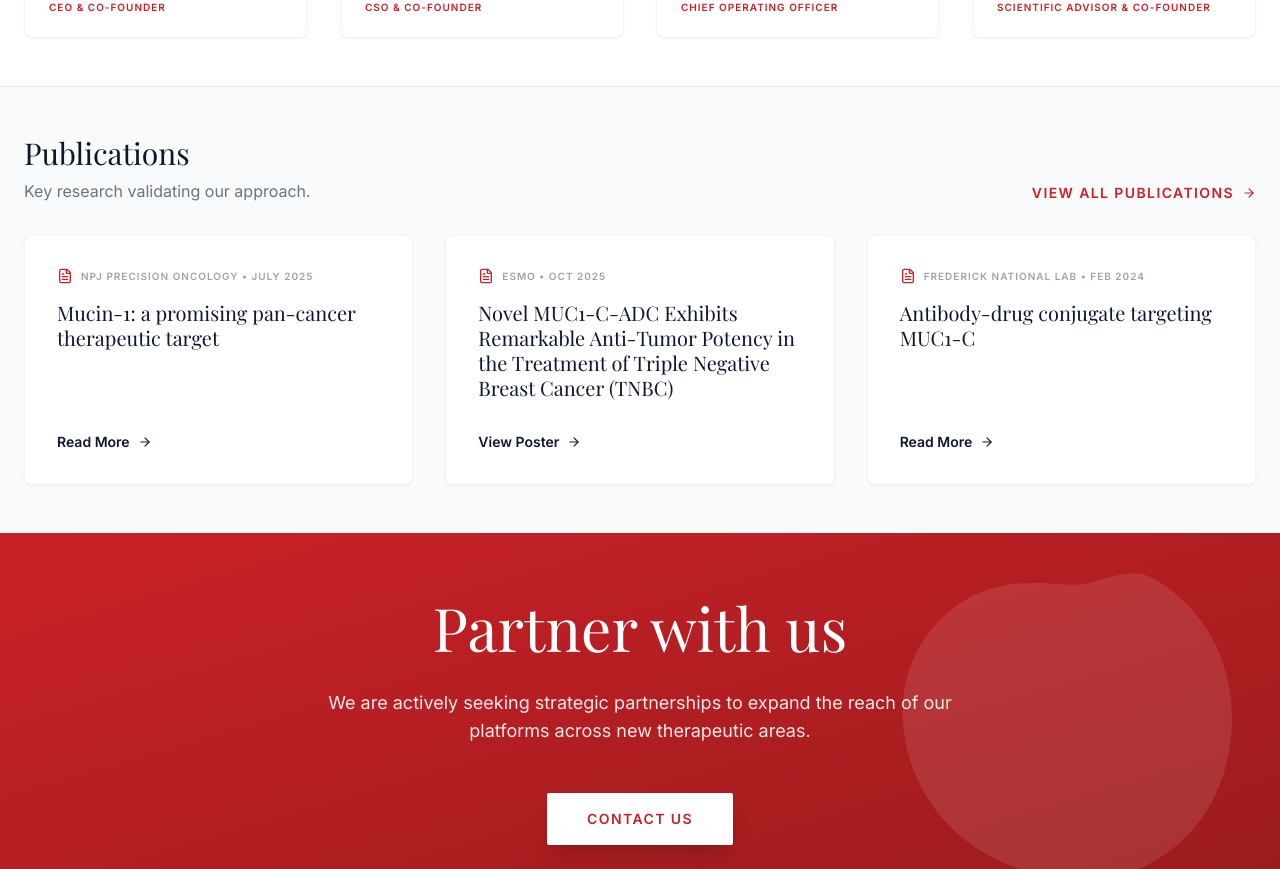
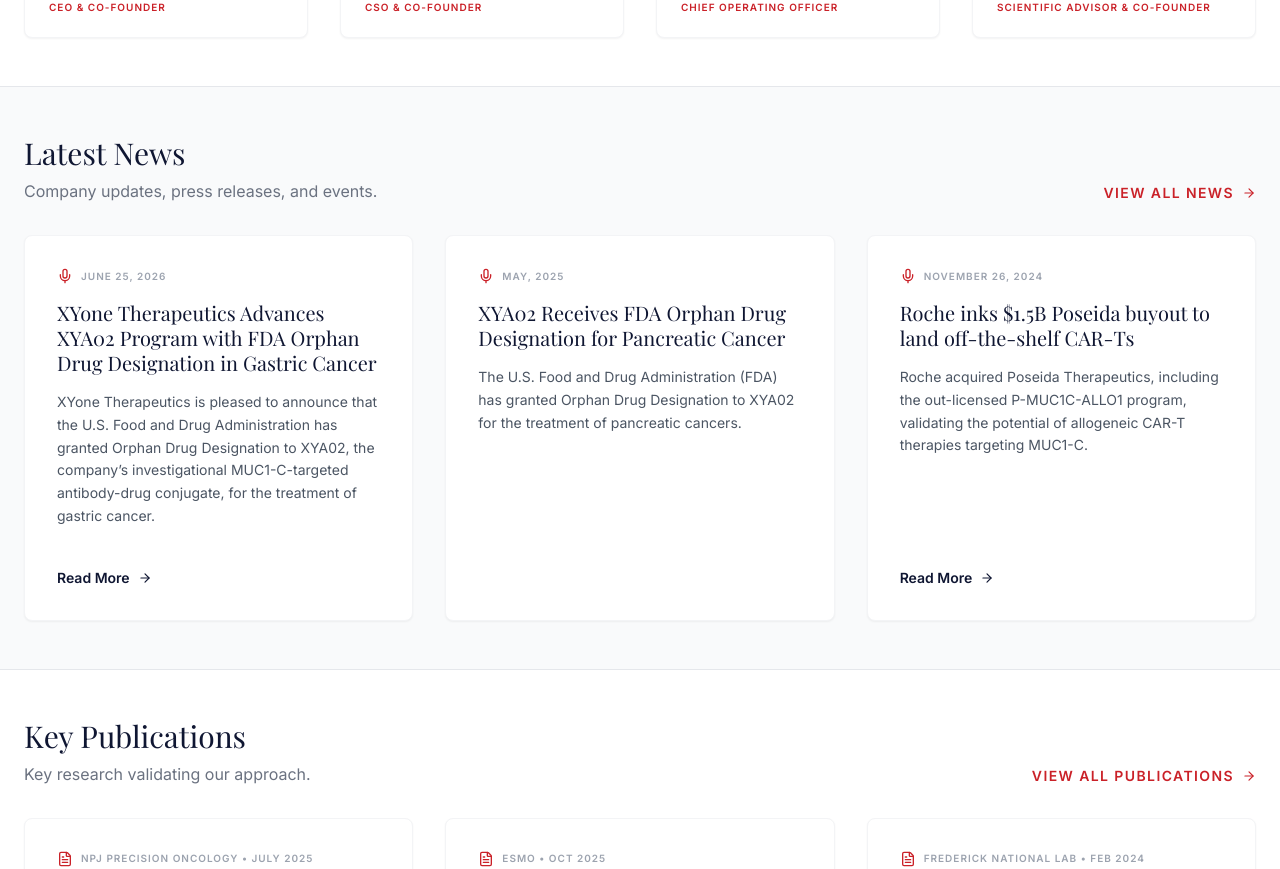
Before and after one commit to Abhisheksv25/xyone-website, a React (Vite) app: page /#/ in a window 1280 px wide. Shown: the part 2160-3029 px from the top of the page. Built offline with nearby package versions, Linux system fonts and the light colour scheme; a web font is replaced by a local one.

Commit message:
updated the news section and added the news section in home page

```diff
--- a/package.json
+++ b/package.json
@@ -9,13 +9,14 @@
     "preview": "vite preview"
   },
   "dependencies": {
-    "react-router-dom": "^7.13.0",
+    "lucide-react": "^0.563.0",
     "react": "^19.2.4",
     "react-dom": "^19.2.4",
-    "lucide-react": "^0.563.0"
+    "react-router-dom": "^7.13.0"
   },
   "devDependencies": {
     "@types/node": "^22.14.0",
+    "@types/react": "^19.2.17",
     "@vitejs/plugin-react": "^5.0.0",
     "typescript": "~5.8.2",
     "vite": "^6.2.0"
--- a/src/data/data/newsData.ts
+++ b/src/data/data/newsData.ts
@@ -54,19 +54,19 @@
     id: 6,
     date: 'May, 2025',
     category: 'Press Release',
-    title: 'XYA02 awarded the Orphan Drug Designation by FDA',
+    title: 'XYA02 Receives FDA Orphan Drug Designation for Pancreatic Cancer',
     link: '#',
     summary: 'The U.S. Food and Drug Administration (FDA) has granted Orphan Drug Designation to XYA02 for the treatment of pancreatic cancers.'
   },
-  {
-    id: 8,
-    date: 'July 02, 2025',
-    category: 'Publication',
-    title: 'Mucin-1: a promising pan-cancer therapeutic target',
-    source: 'npj Precision Oncology',
-    link: 'https://www.nature.com/articles/s41698-025-01016-2',
-    summary: "A comprehensive review in Nature Partner Journals highlighting Mucin-1 (MUC1) as a high-value target for pan-cancer therapy, reinforcing the scientific rationale behind XYone's MUC1-C-focused platform."
-  },
+  // {
+  //   id: 8,
+  //   date: 'July 02, 2025',
+  //   category: 'Publication',
+  //   title: 'Mucin-1: a promising pan-cancer therapeutic target',
+  //   source: 'npj Precision Oncology',
+  //   link: 'https://www.nature.com/articles/s41698-025-01016-2',
+  //   summary: "A comprehensive review in Nature Partner Journals highlighting Mucin-1 (MUC1) as a high-value target for pan-cancer therapy, reinforcing the scientific rationale behind XYone's MUC1-C-focused platform."
+  // },
   {
     id: 3,
     date: 'Feb 27, 2024',
--- a/src/pages/pages/Home.tsx
+++ b/src/pages/pages/Home.tsx
@@ -1,7 +1,8 @@
 import React, { useState } from 'react';
-import { ArrowRight, Activity, Dna, FileText, Target, Zap, ChevronDown, Linkedin } from 'lucide-react';
+import { ArrowRight, Activity, Dna, FileText, Target, Zap, ChevronDown, Linkedin, Mic } from 'lucide-react';
 import { Link } from 'react-router-dom';
 import { leadership } from '../../data/data/team';
+import { newsData } from '../../data/data/newsData';
 
 const Home: React.FC = () => {
   const pipelineData = [
@@ -26,6 +27,10 @@
       detailsDescription: "Phase 1 initiating late 2026. Pre-IND package submitted Jan 2026. Complete tumor suppression shown in breast and lung cancer models."
     },
   ];
+
+  const sortedNews = [...newsData]
+    .sort((a, b) => new Date(b.date).getTime() - new Date(a.date).getTime())
+    .slice(0, 3);
 
   return (
     <div className="bg-background-light">
@@ -240,12 +245,66 @@
           </div>
       </section>
 
-      {/* Latest News & Publications */}
+      {/* Latest News */}
       <section className="py-12 bg-gray-50 border-t border-gray-200">
         <div className="max-w-7xl mx-auto px-6">
           <div className="flex justify-between items-end mb-8">
              <div>
-                <h2 className="font-serif text-3xl text-navy-900 mb-2">Publications</h2>
+                <h2 className="font-serif text-3xl text-navy-900 mb-2">Latest News</h2>
+                <p className="text-gray-500">Company updates, press releases, and events.</p>
+             </div>
+             <Link to="/news" className="hidden md:inline-flex items-center text-primary text-sm font-bold uppercase tracking-widest hover:underline">
+                View All News <ArrowRight size={14} className="ml-2"/>
+             </Link>
+          </div>
+
+          <div className="grid md:grid-cols-3 gap-8">
+            {sortedNews.map(item => (
+              <div key={item.id} className="group bg-white rounded-lg overflow-hidden border border-gray-100 shadow-sm hover:shadow-md transition-all flex flex-col h-full">
+                <div className="p-8 flex flex-col flex-grow">
+                   <div className="flex items-center gap-2 mb-4">
+                      {item.category === 'Press Release' ? <Mic size={16} className="text-primary" /> : <FileText size={16} className="text-primary" />}
+                      <span className="text-[10px] font-black uppercase tracking-widest text-gray-400">{item.date}</span>
+                   </div>
+                   <h3 className="font-serif text-xl font-medium text-navy-900 mb-4 leading-tight">
+                     {item.title}
+                   </h3>
+                   {item.summary && (
+                      <p className="text-gray-600 text-sm leading-relaxed mb-6">
+                        {item.summary}
+                      </p>
+                   )}
+
+                   {(item.slug || (item.link && item.link !== '#')) && (
+                      <div className="mt-auto pt-4">
+                        {item.slug ? (
+                          <Link to={`/news/${item.slug}`} className="text-navy-900 text-sm font-bold flex items-center group/link hover:text-primary transition-colors">
+                            Read More <ArrowRight size={14} className="ml-2 group-hover/link:translate-x-1 transition-transform"/>
+                          </Link>
+                        ) : (
+                          <a href={item.link!} target="_blank" rel="noopener noreferrer" className="text-navy-900 text-sm font-bold flex items-center group/link hover:text-primary transition-colors">
+                            Read More <ArrowRight size={14} className="ml-2 group-hover/link:translate-x-1 transition-transform"/>
+                          </a>
+                        )}
+                      </div>
+                   )}
+                </div>
+              </div>
+            ))}
+          </div>
+
+          <div className="mt-8 md:hidden text-center">
+             <Link to="/news" className="text-primary text-sm font-bold uppercase tracking-widest">View All News</Link>
+          </div>
+        </div>
+      </section>
+
+      {/* Key Publications */}
+      <section className="py-12 bg-white border-t border-gray-200">
+        <div className="max-w-7xl mx-auto px-6">
+          <div className="flex justify-between items-end mb-8">
+             <div>
+                <h2 className="font-serif text-3xl text-navy-900 mb-2">Key Publications</h2>
                 <p className="text-gray-500">Key research validating our approach.</p>
              </div>
              <Link to="/news" className="hidden md:inline-flex items-center text-primary text-sm font-bold uppercase tracking-widest hover:underline">
```
Also changed, not shown: 1 other file (tests, documents, lock files or other folders).
